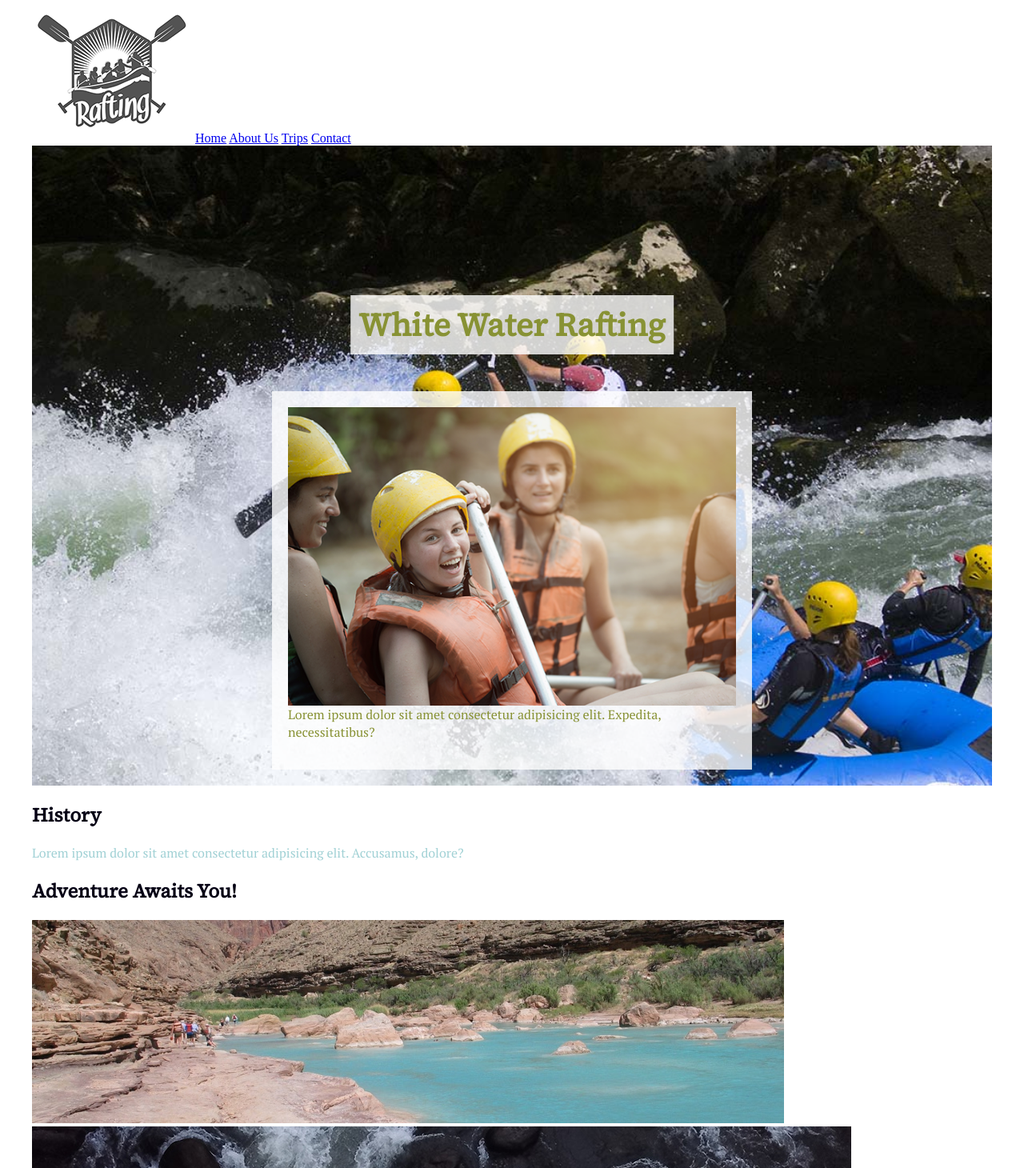
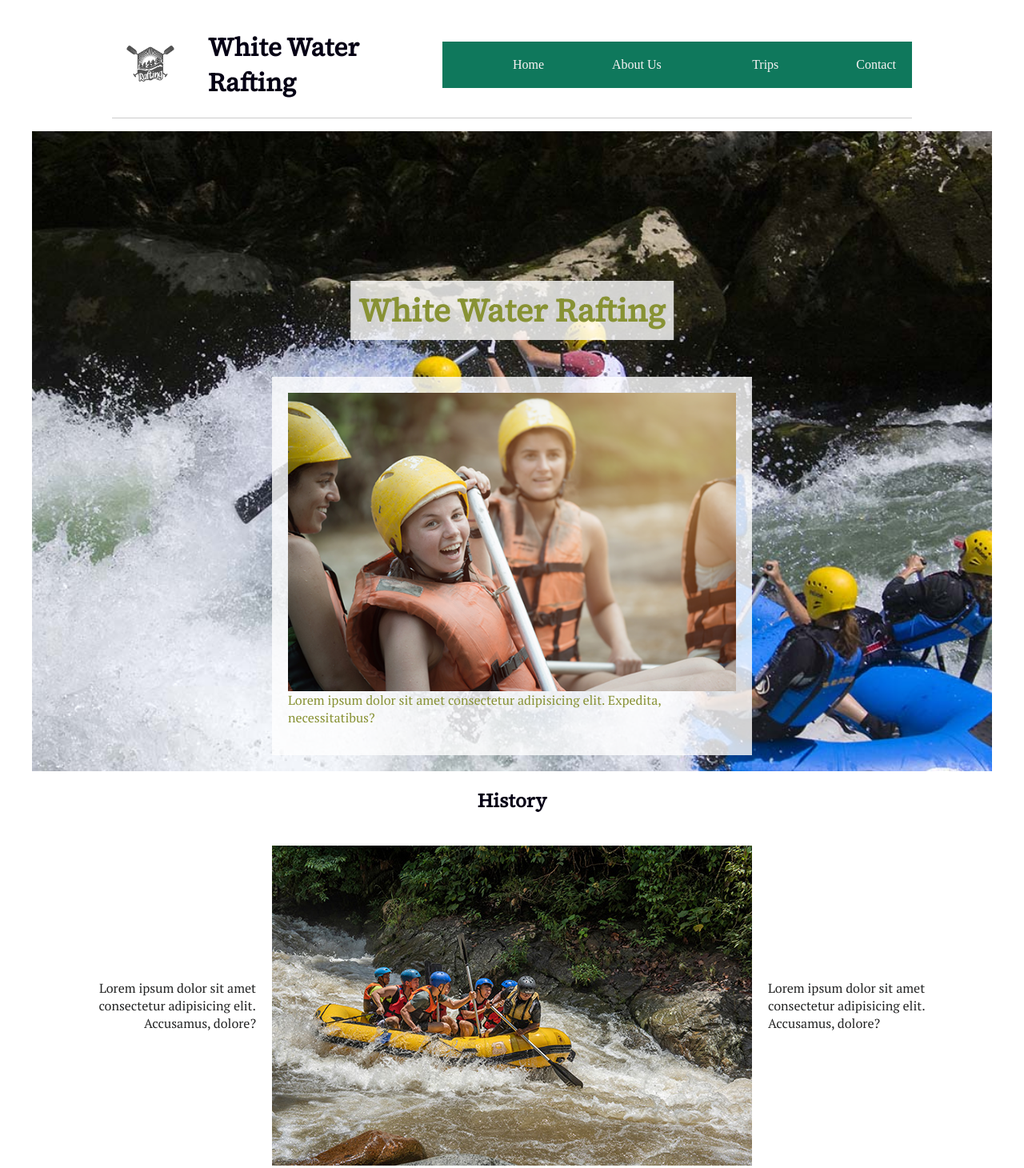
Before and after one commit to AlexanderArj/wdd130, a plain HTML site: page wwr/about.html in a window 1280 px wide. Shown: the top 1460 px of the page at 80% size. Drawn offline with Linux system fonts and the light colour scheme.

Commit message:
week4-end

```diff
--- a/wwr/about.html
+++ b/wwr/about.html
@@ -1,6 +1,5 @@
 <!DOCTYPE html>
 <html lang="en-US">
-
 <head>
   <meta charset="UTF-8">
   <meta name="viewport" content="width=device-width, initial-scale=1.0">
@@ -11,15 +10,19 @@
 </head>
 <body>
   <header>
+    <div class="logo">
+      <img src="images/rafting51_600.jpg" alt="About Us logo">
+    </div>
+    <h1>White Water Rafting</h1>
     <nav>
-      <img src="images/rafting51_600.jpg" alt="About Us logo">
-      <a href="index.html">Home</a>
-      <a href="about.html">About Us</a>
-      <a href="trips.html">Trips</a>
-      <a href="contact.html">Contact</a>
+      <ul class="navigation">
+        <li><a href="index.html">Home</a></li>
+        <li><a href="about.html">About Us</a></li>
+        <li><a href="trips.html">Trips</a></li>
+        <li><a href="contact.html">Contact</a></li>
+      </ul>
     </nav>
   </header>
-
   <main>
     <div class="hero">
       <img src="images/rafting64_600.jpg" alt="Rafting Adventure">
@@ -29,20 +32,22 @@
         <p>Lorem ipsum dolor sit amet consectetur adipisicing elit. Expedita, necessitatibus?</p>
       </article>
     </div>
-    <section>
+    <section class="history">
       <h2>History</h2>
       <p>Lorem ipsum dolor sit amet consectetur adipisicing elit. Accusamus, dolore?</p>
+      <img src="images/rafting1_600.jpg" alt="Rafting Adventure 2">
+      <p>Lorem ipsum dolor sit amet consectetur adipisicing elit. Accusamus, dolore?</p>
     </section>
-    <section>
+    <section class="adventure">
       <h2>Adventure Awaits You!</h2>
-      <img src="images/littlecolorado-wide.jpg" alt="Little Colorado River">
-      <img src="images/rafting16_1024.jpg" alt="Rafting Adventure 1">
-      <img src="images/rafting1_600.jpg" alt="Rafting Adventure 2">
-      <img src="images/rafting14_600.jpg" alt="Rafting Adventure 3">
-      <img src="images/rafting11_1024.jpg" alt="Rafting Adventure 4">
+      <div class="adventure-images">
+        <img src="images/littlecolorado-wide.jpg" alt="Little Colorado River">
+        <img src="images/rafting16_1024.jpg" alt="Rafting Adventure 1">
+        <img src="images/rafting14_600.jpg" alt="Rafting Adventure 3">
+        <img src="images/rafting11_1024.jpg" alt="Rafting Adventure 4">
+      </div>
     </section>
   </main>
-
   <footer>
     <nav class="sociallinks">
       <a href="https://facebook.com">
@@ -58,5 +63,4 @@
     <p>©2024 Alexander Romero, Barranquilla, Colombia</p>
   </footer>
 </body>
-
 </html>
--- a/wwr/styles/rafting.css
+++ b/wwr/styles/rafting.css
@@ -2,15 +2,30 @@
 
 :root {
     --primary-color: #050115;
-    --secondary-color: #a1d1d5;
+    --secondary-color: #242525;
     --accent1-color: #889234;
     --accent2-color: #7ac8e1;
     --heading-font: 'Source Serif 4', serif;
     --paragraph-font: 'PT Serif', serif;
-    --nav-background-color: #0744bf;
+    --nav-background-color: #0f785c;
     --nav-link-color: #faf4f5;
     --nav-hover-link-color: #889234;
     --nav-hover-background-color: #7ac8e1;
+}
+
+header {
+    margin: 1rem auto;
+    display: grid;
+    grid-template-columns: 120px 1fr 2fr;
+    align-items: center;
+    border-bottom: 1px solid #ccc;
+    max-width: 1000px;
+}
+
+.logo img {
+    margin: 0 0.25rem 0 1rem;
+    width: 64px;
+    height: auto;
 }
 
 h1, h2, h3, h4, h5, h6 {
@@ -23,17 +38,13 @@ p {
     color: var(--secondary-color);
 }
 
+.history h2 {
+    grid-column: 1 / -1;
+    text-align: center;
+}
+
 .hero h1, .hero p {
     color: var(--accent1-color);
-}
-
-.sociallinks a {
-    text-decoration: none;
-}
-
-body {
-    max-width: 1200px;
-    margin: 0 auto;
 }
 
 .hero {
@@ -72,12 +83,91 @@ body {
     float: right;
 }
 
-footer {
+
+nav {
+    text-align: right;
+    background-color: var(--nav-background-color);
+}
+
+.navigation {
+    display: flex;
+    list-style: none;
+    margin: 0;
+    padding: 0;
+}
+
+.navigation li {
+    flex: 1;
+}
+
+.navigation a {
+    display: block;
+    color: var(--nav-link-color);
+    padding: 20px;
+    text-decoration: none;
+}
+
+.navigation a:hover {
+    color: var(--nav-hover-link-color);
+    background-color: var(--nav-hover-background-color);
+    font-weight: 700;
+    text-decoration: underline;
+}
+
+.history {
+    display: grid;
+    grid-template-columns: 1fr auto 1fr;
+    grid-gap: 20px;
+    align-items: center;
+}
+
+.history h2 {
+    grid-column: 1 / -1;
     text-align: center;
-    padding: 20px;
+    margin-bottom: 20px;
+}
+
+.history img {
+    grid-column: 2;
+    max-width: 100%;
+    height: auto;
+}
+
+.history p:first-of-type {
+    grid-column: 1;
+    margin: 0;
+    text-align: right;
+}
+
+.history p:last-of-type {
+    grid-column: 3;
+    margin: 0;
+    text-align: left;
+}
+
+.adventure {
+    text-align: center;
+}
+
+.adventure h2 {
+    margin-bottom: 20px;
+}
+
+.adventure-images {
+    display: flex;
+    justify-content: space-between;
+    align-items: center;
+    gap: 10px;
+}
+
+.adventure-images img {
+    max-width: 250px;
+    height: 150px;
+    flex: 1;
 }
 
 .sociallinks a {
+    text-decoration: none;
     display: inline-block;
     margin: 0 10px;
     width: 30px;
@@ -89,3 +179,13 @@ footer {
     width: 100%;
     height: 100%;
 }
+
+body {
+    max-width: 1200px;
+    margin: 0 auto;
+}
+
+footer {
+    text-align: center;
+    padding: 20px;
+}
```
